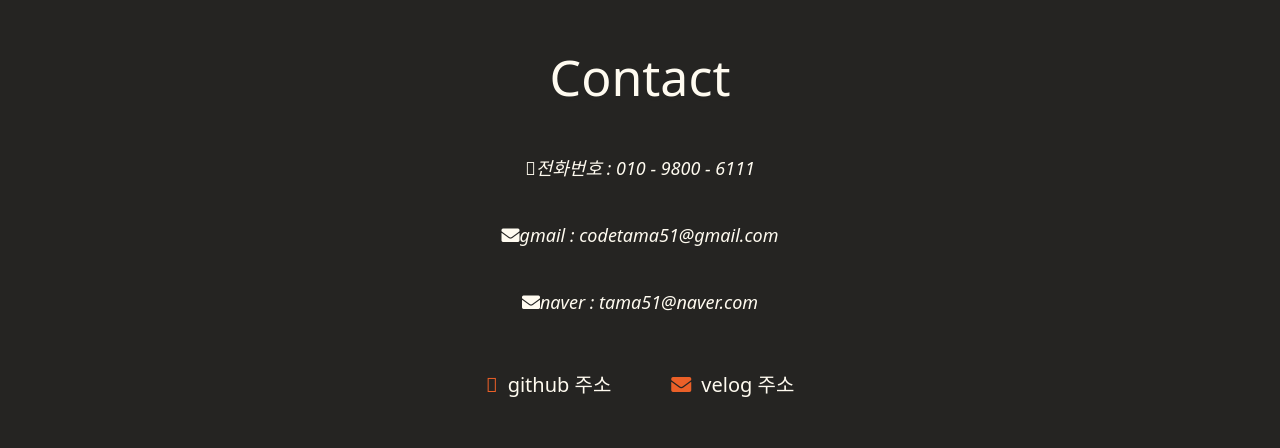
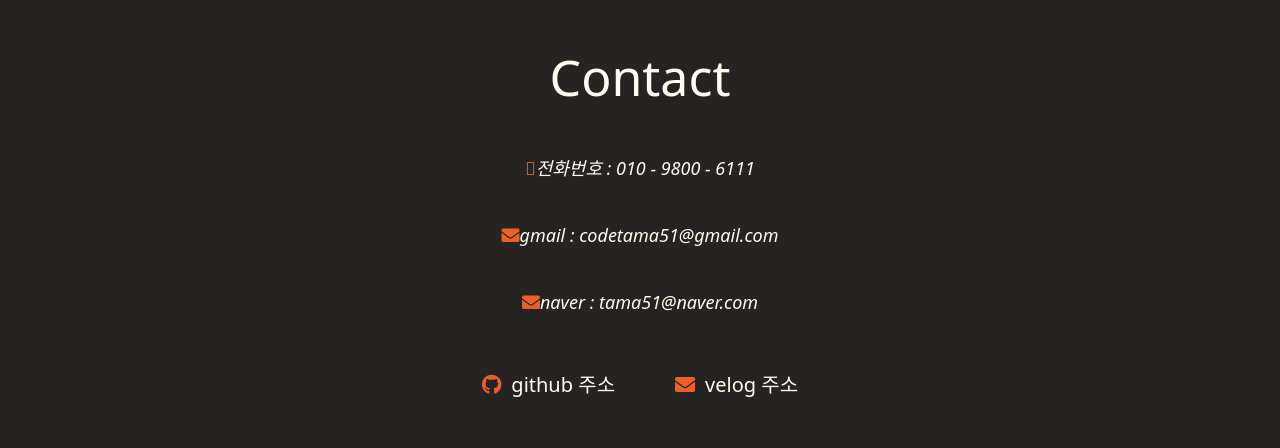
Before and after one commit to dhckdwls/dhckdwls.github.io, a plain HTML site: page index.html in a window 1280 px wide. Shown: the part 3397-3845 px from the top of the page. Drawn offline with nearby package versions, Linux system fonts and the light colour scheme.

Commit message:
아이콘 수정

```diff
--- a/index.html
+++ b/index.html
@@ -423,6 +423,11 @@ a {
 	color: var(--color-1);
 }
 
+#contact h3 i {
+	color:var(--color-5);
+	}
+
+
 #links-list {
 	list-style: none;
 	display: flex;
@@ -726,7 +731,7 @@ footer p:last-child {
 			<br>
 
 			<ul id="links-list">
-				<li><a href="https://github.com/dhckdwls" target="_blank"><i class="fa-brands fa-github"></i>github 주소</a></li>
+				<li><a href="https://github.com/dhckdwls" target="_blank"><i class="fab fa-github"></i>github 주소</a></li>
 				<li><a href="https://velog.io/@tama51/posts" target="_blank"><i class="fas fa-envelope"></i>velog 주소</a></li>
 			</ul>
 
```
